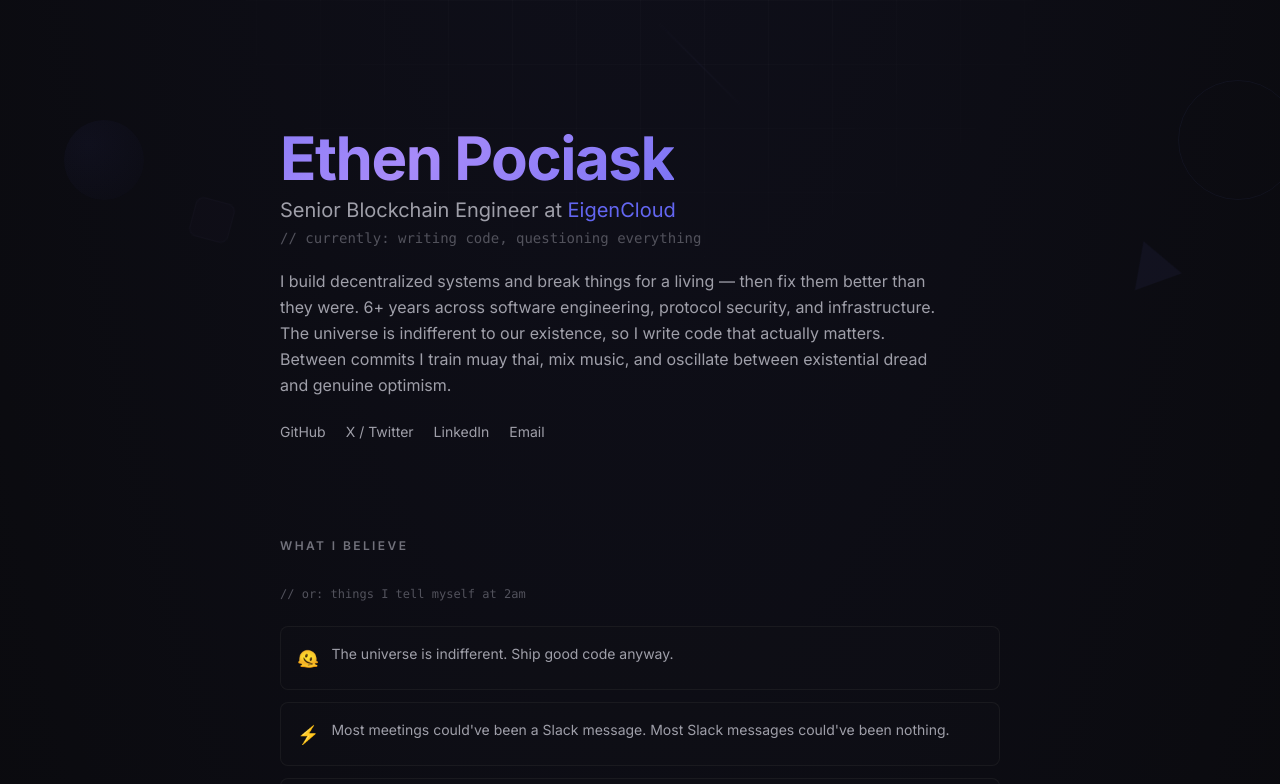
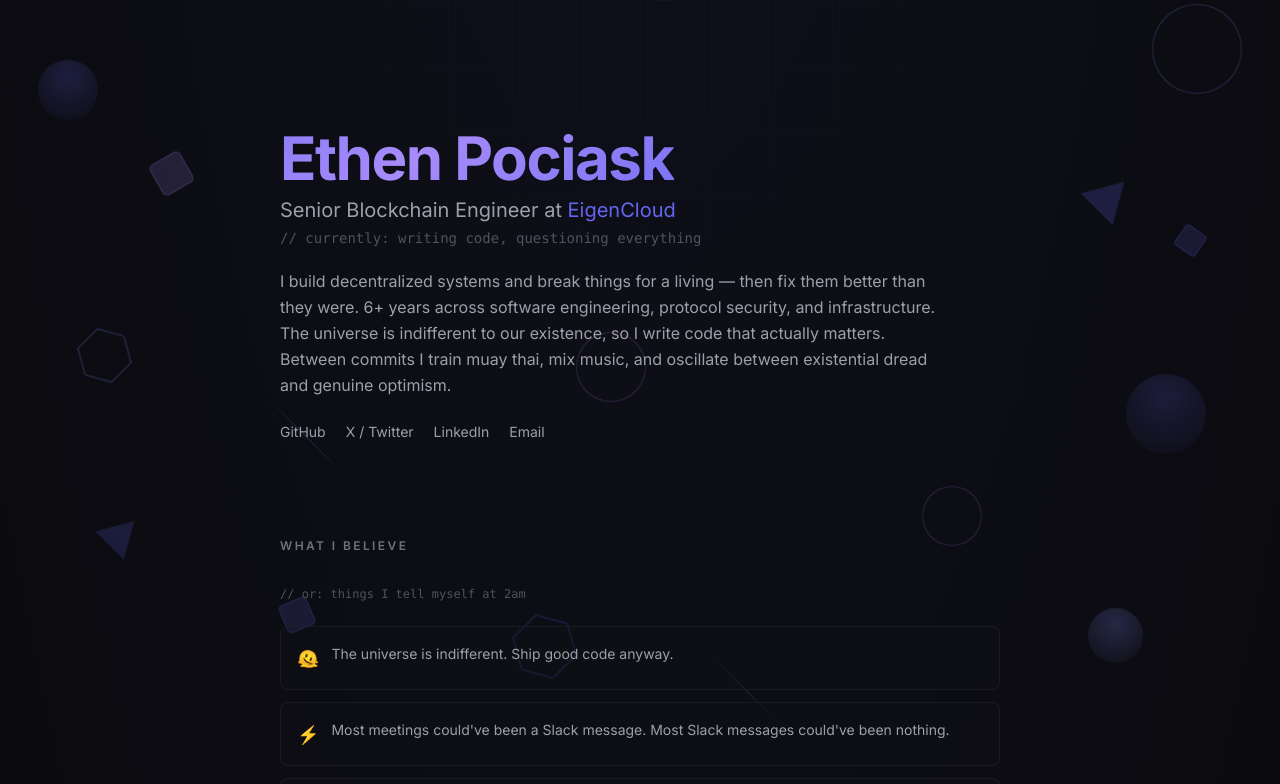
Before and after one commit to ethenotethan/personal-site, a Next.js app: page / in a window 1280 px wide. Shown: the top 784 px of the page. Built offline with nearby package versions, Linux system fonts and the light colour scheme.

Commit message:
Rewrite shapes: use scrollYProgress, absolute positioning, brighter colors

```diff
--- a/src/app/scroll-shapes.tsx
+++ b/src/app/scroll-shapes.tsx
@@ -1,94 +1,75 @@
 "use client";
 
-import { useRef } from "react";
 import { motion, useScroll, useTransform } from "framer-motion";
 
-interface ShapeDef {
-  type: "circle" | "square" | "triangle" | "hexagon" | "line" | "ring";
-  x: number; // vw percentage
-  y: number; // vh percentage
-  size: number; // px
-  rotation?: number; // degrees
-  opacity: [number, number, number]; // [start, mid, end] scroll segments
-  parallaxSpeed: number; // 0-3, higher = faster
-  color?: string;
-  borderWidth?: number;
-}
-
-const shapes: ShapeDef[] = [
-  // Top section shapes
-  { type: "circle", x: 5, y: 15, size: 80, opacity: [0.25, 0.1, 0], parallaxSpeed: 0.3, color: "#6366f1" },
-  { type: "ring", x: 92, y: 10, size: 120, opacity: [0.2, 0.08, 0], parallaxSpeed: 0.5, color: "#818cf8", borderWidth: 1.5 },
-  { type: "square", x: 15, y: 25, size: 40, rotation: 15, opacity: [0.18, 0.06, 0], parallaxSpeed: 0.7, color: "#a78bfa" },
-  { type: "triangle", x: 88, y: 30, size: 50, rotation: -20, opacity: [0.2, 0.08, 0], parallaxSpeed: 0.4, color: "#6366f1" },
-  { type: "line", x: 50, y: 8, size: 120, rotation: 45, opacity: [0.15, 0.05, 0], parallaxSpeed: 0.6, color: "#6366f1" },
-
-  // Mid section — manifesto/experience area
-  { type: "hexagon", x: 8, y: 48, size: 70, rotation: 30, opacity: [0, 0.14, 0.06], parallaxSpeed: 0.8, color: "#818cf8" },
-  { type: "circle", x: 85, y: 55, size: 100, opacity: [0, 0.16, 0.05], parallaxSpeed: 0.5, color: "#6366f1" },
-  { type: "square", x: 48, y: 52, size: 30, rotation: -10, opacity: [0, 0.12, 0.04], parallaxSpeed: 1.2, color: "#a78bfa" },
-  { type: "ring", x: 94, y: 42, size: 60, opacity: [0, 0.15, 0.05], parallaxSpeed: 0.6, color: "#6366f1", borderWidth: 1 },
-  { type: "line", x: 20, y: 60, size: 80, rotation: -30, opacity: [0, 0.1, 0.04], parallaxSpeed: 0.9, color: "#818cf8" },
-
-  // Lower section — awards/hobbies
-  { type: "triangle", x: 10, y: 78, size: 45, rotation: 60, opacity: [0, 0.04, 0.18], parallaxSpeed: 0.7, color: "#6366f1" },
-  { type: "circle", x: 90, y: 85, size: 55, opacity: [0, 0.06, 0.2], parallaxSpeed: 0.4, color: "#818cf8" },
-  { type: "hexagon", x: 45, y: 88, size: 90, rotation: -15, opacity: [0, 0.07, 0.16], parallaxSpeed: 0.5, color: "#6366f1" },
-  { type: "ring", x: 75, y: 75, size: 80, opacity: [0, 0.05, 0.14], parallaxSpeed: 0.8, color: "#a78bfa", borderWidth: 1.5 },
-  { type: "square", x: 25, y: 92, size: 35, rotation: 25, opacity: [0, 0.05, 0.12], parallaxSpeed: 1.1, color: "#6366f1" },
-  { type: "line", x: 60, y: 95, size: 100, rotation: 20, opacity: [0, 0.05, 0.12], parallaxSpeed: 0.6, color: "#818cf8" },
+const shapes = [
+  { type: "circle", x: 3, y: 12, size: 60, speed: 0.3, color: "rgba(99,102,241,0.2)" },
+  { type: "ring", x: 90, y: 8, size: 90, speed: 0.5, color: "rgba(129,140,248,0.25)" },
+  { type: "square", x: 12, y: 30, size: 35, speed: 0.7, color: "rgba(167,139,250,0.15)", rotation: 15 },
+  { type: "triangle", x: 85, y: 28, size: 45, speed: 0.4, color: "rgba(99,102,241,0.2)" },
+  { type: "circle", x: 50, y: 6, size: 50, speed: 0.8, color: "rgba(99,102,241,0.12)" },
+  { type: "hexagon", x: 6, y: 50, size: 55, speed: 0.6, color: "rgba(129,140,248,0.2)" },
+  { type: "circle", x: 88, y: 52, size: 80, speed: 0.35, color: "rgba(99,102,241,0.18)" },
+  { type: "ring", x: 45, y: 55, size: 70, speed: 0.9, color: "rgba(167,139,250,0.22)" },
+  { type: "square", x: 92, y: 45, size: 25, speed: 1.1, color: "rgba(99,102,241,0.15)", rotation: -10 },
+  { type: "line", x: 20, y: 62, size: 100, speed: 0.5, color: "rgba(129,140,248,0.2)" },
+  { type: "triangle", x: 8, y: 75, size: 40, speed: 0.7, color: "rgba(99,102,241,0.18)" },
+  { type: "circle", x: 85, y: 82, size: 55, speed: 0.4, color: "rgba(129,140,248,0.22)" },
+  { type: "hexagon", x: 40, y: 85, size: 65, speed: 0.55, color: "rgba(99,102,241,0.18)" },
+  { type: "ring", x: 72, y: 72, size: 60, speed: 0.75, color: "rgba(167,139,250,0.2)" },
+  { type: "square", x: 22, y: 90, size: 30, speed: 1.0, color: "rgba(99,102,241,0.15)", rotation: 22 },
+  { type: "line", x: 55, y: 95, size: 80, speed: 0.6, color: "rgba(129,140,248,0.18)" },
 ];
 
-function TriangleShape({ size, color }: { size: number; color: string }) {
+function Triangle({ size, color }: { size: number; color: string }) {
   const h = size * 0.866;
-  const points = `${size / 2},0 ${size},${h} 0,${h}`;
+  const pts = `${size / 2},0 ${size},${h} 0,${h}`;
   return (
-    <svg width={size} height={h} viewBox={`0 0 ${size} ${h}`}>
-      <polygon points={points} fill={color} opacity={0.3} />
+    <svg width={size} height={h}>
+      <polygon points={pts} fill={color} />
     </svg>
   );
 }
 
-function HexagonShape({ size, color }: { size: number; color: string }) {
+function Hexagon({ size, color }: { size: number; color: string }) {
   const r = size / 2;
-  const cx = r;
-  const cy = r;
-  const points = Array.from({ length: 6 }, (_, i) => {
-    const angle = (Math.PI / 3) * i - Math.PI / 6;
-    return `${cx + r * Math.cos(angle)},${cy + r * Math.sin(angle)}`;
+  const pts = Array.from({ length: 6 }, (_, i) => {
+    const a = (Math.PI / 3) * i - Math.PI / 6;
+    return `${r + r * Math.cos(a)},${r + r * Math.sin(a)}`;
   }).join(" ");
   return (
-    <svg width={size} height={size} viewBox={`0 0 ${size} ${size}`}>
-      <polygon points={points} fill="none" stroke={color} strokeWidth={1} opacity={0.4} />
+    <svg width={size} height={size}>
+      <polygon points={pts} fill="none" stroke={color} strokeWidth={1.5} />
     </svg>
   );
 }
 
-function AnimatedShape({ shape, scrollY }: { shape: ShapeDef; scrollY: any }) {
-  const yOffset = useTransform(scrollY, [0, 3000], [0, shape.parallaxSpeed * 200]);
+export function ScrollShapes() {
+  const { scrollYProgress } = useScroll();
+
+  return (
+    <div className="fixed inset-0 pointer-events-none z-0 overflow-hidden" aria-hidden="true">
+      {shapes.map((shape, i) => {
+        const yRange: [number, number] = [0, shape.speed * -120];
+        const y = useTransform(scrollYProgress, [0, 1], yRange);
         const rotate = useTransform(
-    scrollY,
-    [0, 1500, 3000],
-    [(shape.rotation || 0), (shape.rotation || 0) + 30, (shape.rotation || 0) + 60]
+          scrollYProgress,
+          [0, 0.5, 1],
+          [shape.rotation || 0, (shape.rotation || 0) + 20, (shape.rotation || 0) + 45]
         );
-  const scale = useTransform(scrollY, [0, 1500, 3000], [1, 1.15, 0.9]);
-  const opacity = useTransform(
-    scrollY,
-    [0, 1500, 3000],
-    shape.opacity as [number, number, number]
-  );
+        const opacity = useTransform(scrollYProgress, [0, 0.2, 0.8, 1], [1, 0.6, 0.6, 0.2]);
 
-  const shapeEl = (() => {
-    switch (shape.type) {
+        const el = (() => {
+          const s = shape;
+          switch (s.type) {
             case "circle":
               return (
                 <div
                   style={{
-              width: shape.size,
-              height: shape.size,
+                    width: s.size,
+                    height: s.size,
                     borderRadius: "50%",
-              background: `radial-gradient(circle at 30% 30%, ${shape.color || "#6366f1"}33, ${shape.color || "#6366f1"}0a)`,
-              border: `${shape.borderWidth || 0}px solid ${shape.color || "#6366f1"}33`,
+                    background: `radial-gradient(circle at 35% 35%, ${s.color}, transparent)`,
                   }}
                 />
               );
@@ -96,10 +77,10 @@ function AnimatedShape({ shape, scrollY }: { shape: ShapeDef; scrollY: any }) {
               return (
                 <div
                   style={{
-              width: shape.size,
-              height: shape.size,
+                    width: s.size,
+                    height: s.size,
                     borderRadius: "50%",
-              border: `${shape.borderWidth || 1.5}px solid ${shape.color || "#6366f1"}44`,
+                    border: `1.5px solid ${s.color}`,
                     background: "transparent",
                   }}
                 />
@@ -108,25 +89,25 @@ function AnimatedShape({ shape, scrollY }: { shape: ShapeDef; scrollY: any }) {
               return (
                 <div
                   style={{
-              width: shape.size,
-              height: shape.size,
-              borderRadius: shape.size * 0.2,
-              background: `${shape.color || "#6366f1"}11`,
-              border: `1px solid ${shape.color || "#6366f1"}22`,
+                    width: s.size,
+                    height: s.size,
+                    borderRadius: s.size * 0.15,
+                    background: s.color,
+                    border: `1px solid ${s.color}`,
                   }}
                 />
               );
             case "triangle":
-        return <TriangleShape size={shape.size} color={shape.color || "#6366f1"} />;
+              return <Triangle size={s.size} color={s.color} />;
             case "hexagon":
-        return <HexagonShape size={shape.size} color={shape.color || "#6366f1"} />;
+              return <Hexagon size={s.size} color={s.color} />;
             case "line":
               return (
                 <div
                   style={{
-              width: shape.size,
+                    width: s.size,
                     height: 1,
-              background: `linear-gradient(90deg, transparent, ${shape.color || "#6366f1"}44, transparent)`,
+                    background: `linear-gradient(90deg, transparent, ${s.color}, transparent)`,
                   }}
                 />
               );
@@ -137,32 +118,20 @@ function AnimatedShape({ shape, scrollY }: { shape: ShapeDef; scrollY: any }) {
 
         return (
           <motion.div
+            key={i}
             style={{
-        position: "fixed",
-        left: `${shape.x}vw`,
-        top: `${shape.y}vh`,
-        y: yOffset,
+              position: "absolute",
+              left: `${shape.x}%`,
+              top: `${shape.y}%`,
+              y,
               rotate,
-        scale,
               opacity,
-        pointerEvents: "none",
-        zIndex: 0,
             }}
           >
-      {shapeEl}
+            {el}
           </motion.div>
         );
-}
-
-export function ScrollShapes() {
-  const containerRef = useRef<HTMLDivElement>(null);
-  const { scrollY } = useScroll();
-
-  return (
-    <div ref={containerRef} className="fixed inset-0 pointer-events-none z-0 overflow-hidden">
-      {shapes.map((shape, i) => (
-        <AnimatedShape key={i} shape={shape} scrollY={scrollY} />
-      ))}
+      })}
     </div>
   );
 }
```
Lines whose indentation alone changed are shown as unchanged.
